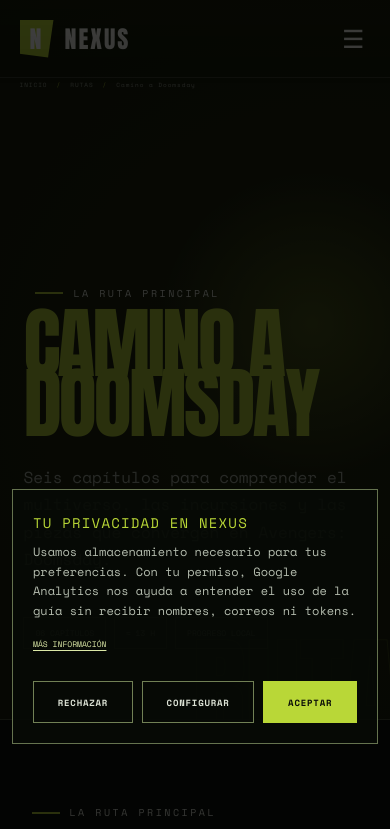
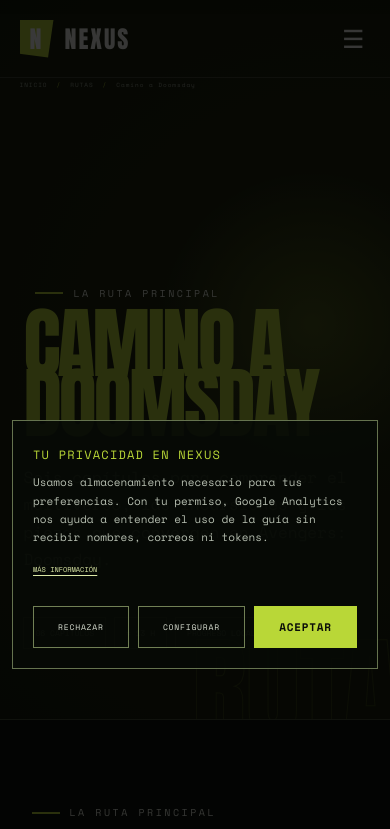
Before and after one commit to clauubueyes/Marvel, a Next.js app: page /rutas/camino-a-doomsday in a window 390 px wide. Shown: the top 829 px of the page. Built offline with nearby package versions, Linux system fonts and the light colour scheme; no server answers.

Commit message:
adaptando bloqeu de aceptar cookies en pc y movil

```diff
--- a/styles/legal.css
+++ b/styles/legal.css
@@ -59,11 +59,38 @@
   font-size: 12px;
   line-height: 1.65;
 }
-.consent-banner a { color: #dce9a7; font-size: 8px; text-decoration: underline; text-underline-offset: 3px; }
-.consent-actions { display: flex; flex-wrap: wrap; justify-content: flex-end; gap: 9px; }
-.consent-actions button { min-height: 42px; padding: 0 16px; border: 1px solid #718055; font-size: 9px; font-weight: 700; letter-spacing: .8px; }
-.consent-primary { border-color: #b9d737 !important; color: #0a0d08; background: #b9d737; }
-.consent-secondary { color: #dce2d5; background: transparent; }
+.consent-banner a {
+  color: #dce9a7;
+  font-size: 8px;
+  text-decoration: underline;
+  text-underline-offset: 3px;
+}
+/* Botones aceptar/rechazar/configurar cookies */
+.consent-actions {
+  display: flex;
+  flex-wrap: wrap;
+  justify-content: flex-end;
+  gap: 9px;
+}
+.consent-actions button {
+  min-height: 42px;
+  padding: 0 16px;
+  border: 1px solid #718055;
+  letter-spacing: .8px;
+}
+.consent-primary {
+  border-color: #b9d737 !important;
+  color: #0a0d08;
+  background: #b9d737;
+  font-size: 12px;
+  font-weight: 700;
+}
+.consent-secondary {
+  color: #dce2d5;
+  background: transparent;
+  font-weight: 500;
+  font-size: 11px;
+}
 .consent-overlay { position: fixed; z-index: 1001; inset: 0; display: grid; place-items: center; padding: 20px; background: rgba(0,0,0,.72); }
 .consent-settings { width: min(620px,100%); max-height: calc(100vh - 40px); padding: 30px; overflow-y: auto; border: 1px solid #65734f; color: #e9eee3; background: #090d07; box-shadow: 0 24px 80px rgba(0,0,0,.65); }
 .consent-settings h2 { margin: 12px 0 28px; font: clamp(36px,6vw,58px)/.9 var(--font-display); }
@@ -75,12 +102,56 @@
 @media (max-width: 700px) {
    .consent-banner {
     right: 12px;
-    bottom: 100px;
+    bottom: 175px;
     left: 12px;
     grid-template-columns: 1fr;
     padding: 20px;
   }
-  .consent-actions { justify-content: stretch; }.consent-actions button { flex: 1 1 auto; }.consent-settings { padding: 24px 18px; }.consent-choice { align-items: start; } }
+  .consent-banner strong,.consent-choice strong {
+    color: #b9d737;
+    font-size: 12px;
+    font-weight: 400;
+    letter-spacing: 1.2px;
+  }
+  .consent-banner p,.consent-choice p {
+    max-width: 730px;
+    margin: 8px 0;
+    color: #b6beb0;
+    font-size: 11px;
+    line-height: 1.65;
+  }
+  .consent-banner a {
+    color: #dce9a7;
+    font-size: 7px;
+    text-decoration: underline;
+    text-underline-offset: 3px;
+  }
+  .consent-actions {
+    justify-content: stretch;
+  }
+  .consent-actions button {
+    flex: 1 1 auto;
+  }
+  .consent-primary {
+  border-color: #b9d737 !important;
+  color: #0a0d08;
+  background: #b9d737;
+  font-size: 11px;
+  font-weight: 700;
+}
+.consent-secondary {
+  color: #dce2d5;
+  background: transparent;
+  font-weight: 500;
+  font-size: 8px;
+}
+  .consent-settings {
+    padding: 24px 18px;
+  }
+  .consent-choice {
+    align-items: start;
+  }
+}
 /* Adaptación móvil del footer y de los textos legales. */
 @media (max-width: 650px) { .legal-footer { grid-template-columns: 1fr; padding-inline: 5vw; }.legal-footer nav { justify-content: flex-start; }.legal-footer small { grid-column: 1; }.legal-page > header { min-height: 450px; padding: 135px 5vw 55px; }.legal-page > header h1 { font-size: 18vw; }.legal-page > article { width: 90vw; padding-top: 45px; }.legal-page article > nav { align-items: flex-start; flex-direction: column; } }
 /* Hero de /titulos/[slug]: imagen de fondo, titular, etiquetas y numeración. */
```
